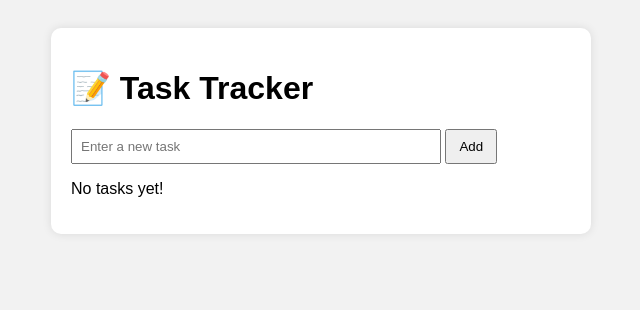
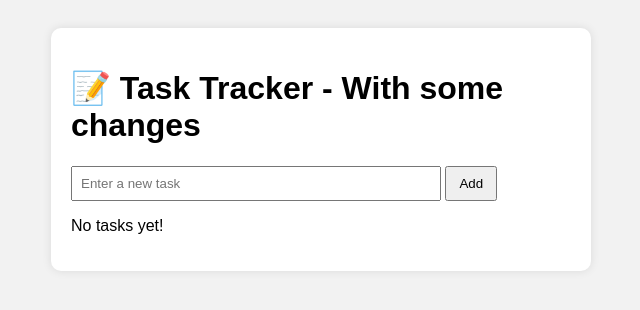
Before and after one commit to estebang/TaskTracker, a Flask app: page / in a window 1280 px wide. Shown: the top 310 px of the page, without its empty margins (319-959 px from the left). Run offline with Flask 3, Linux system fonts and the light colour scheme.

Commit message:
Made some changes

```diff
--- a/templates/index.html
+++ b/templates/index.html
@@ -7,7 +7,7 @@
 </head>
 <body>
     <div class="container">
-        <h1>📝 Task Tracker</h1>
+        <h1>📝 Task Tracker - With some changes</h1>
         <form action="/add" method="post">
             <input type="text" name="title" placeholder="Enter a new task" required>
             <button type="submit">Add</button>
```
